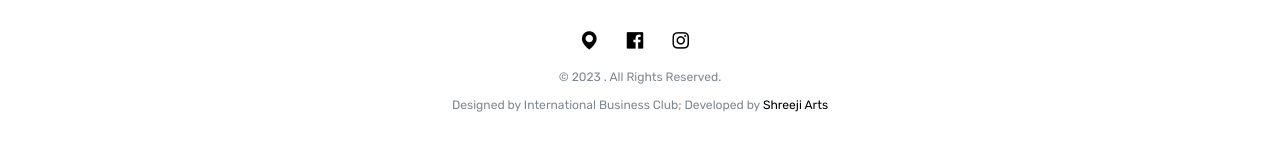
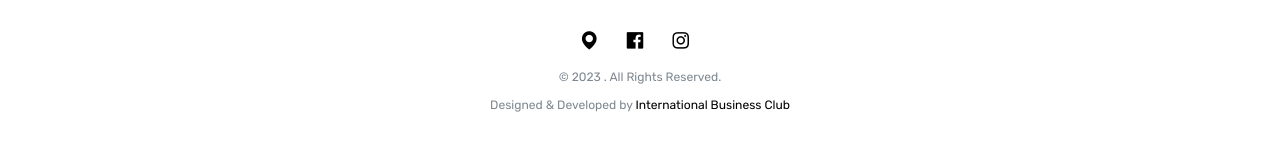
Before and after one commit to akshat-s3cloudhub/HeritagePalace.github.io, a plain HTML site: page index.html in a window 1280 px wide. Shown: the part 4553-4704 px from the top of the page. Drawn offline with nearby package versions, Linux system fonts and the light colour scheme; a web font is replaced by a local one.

Commit message:
Update index.html

```diff
--- a/index.html
+++ b/index.html
@@ -275,7 +275,7 @@
             </li>
           </ul>
           <p>
-            <small>&copy; 2023 <a href="" target="_blank"></a>. All Rights Reserved. <br> Designed by International Business Club; Developed by <a href="https://www.instagram.com/akshat_7666/" target="_blank">Shreeji Arts</a> </small>
+            <small>&copy; 2023 <a href="" target="_blank"></a>. All Rights Reserved. <br> Designed &amp; Developed by <a href="https://www.instagram.com/akshat_7666/" target="_blank">International Business Club</a> </small>
           </p>
 
         </div>
```
